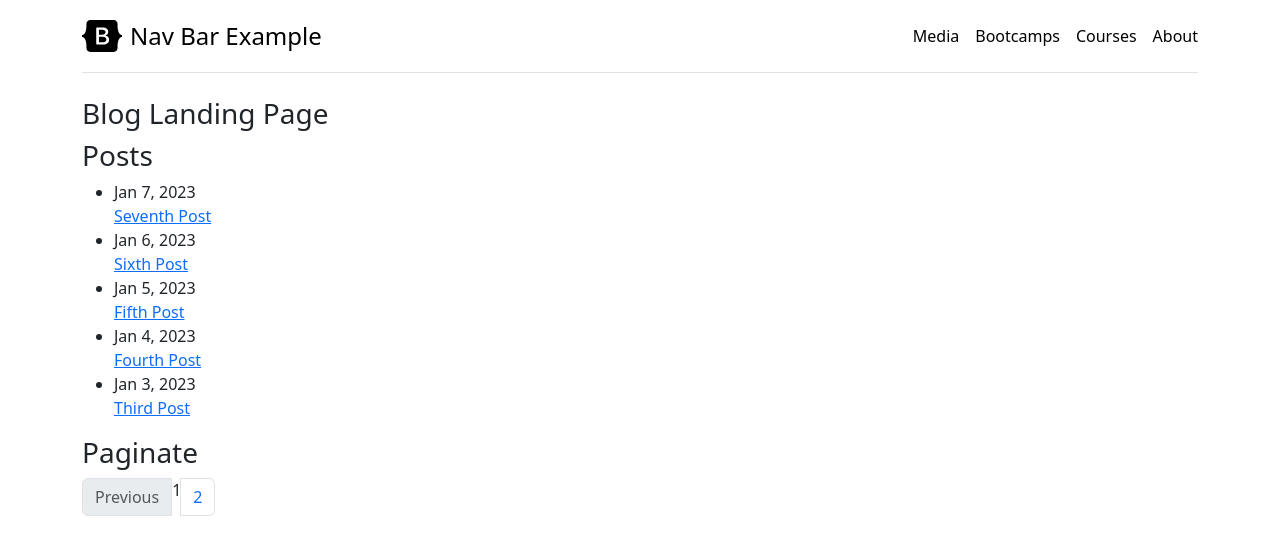
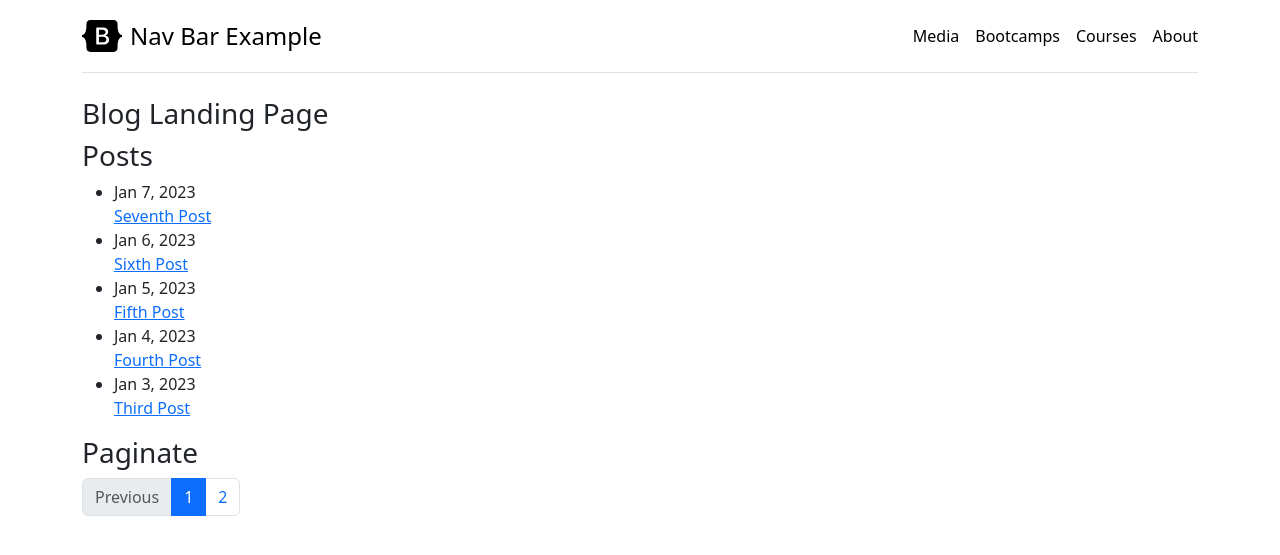
Before and after one commit to abelsan/plato, a Jekyll site: the page built from blog/index.html, in a window 1280 px wide. Shown: the top 555 px of the page. Built offline with Jekyll 4.4.1, drawn with Linux system fonts in a browser that asks for light colours; the list of posts is cut into pages by our own code.

Commit message:
pagination

```diff
--- a/_layouts/blog.html
+++ b/_layouts/blog.html
@@ -54,7 +54,7 @@ layout: base
             <li class="page-item disabled"><a class="page-link">Previous</a></li>
           {%- endif %}
 
-          <li class="page-item"><div class="current-page">{{ paginator.page }}</div></li>
+          <li class="page-item active" aria-current="page"><a class="page-link" href="#">{{ paginator.page }}</a></li>
 
           {%- if paginator.next_page %}
             <li class="page-item"><a class="page-link" href="{{ paginator.next_page_path | relative_url }}" class="next-page">{{ paginator.next_page }}</a></li>
```
